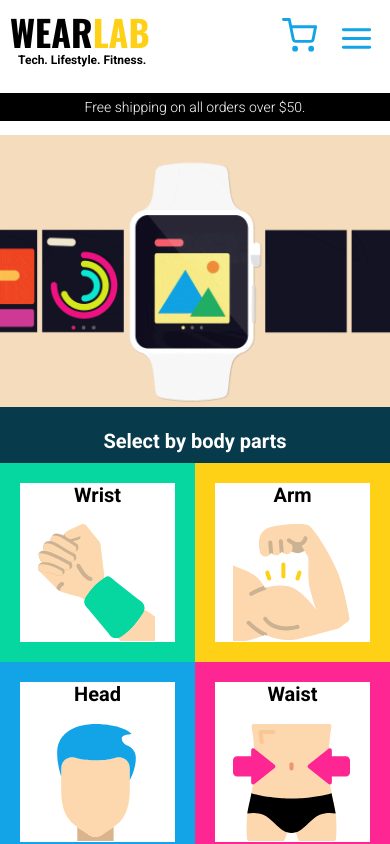
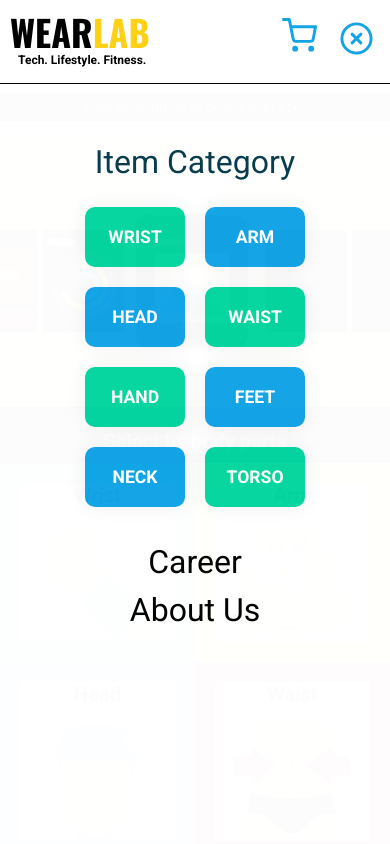
Before and after one commit to chrisshino/project-GROUP-e-commerce, a React (Create React App) app in the folder client/: page / in a window 390 px wide. Both pictures are taken after a click on the button 356 px from the left and 31 px from the top of the page. Shown: the top 844 px of the page. Built offline with nearby package versions, Linux system fonts and the light colour scheme.

Commit message:
hamburger menu is completed

```diff
--- a/client/package.json
+++ b/client/package.json
@@ -14,6 +14,7 @@
     "react-router": "^5.2.0",
     "react-router-dom": "^5.2.0",
     "react-scripts": "^3.4.4",
+    "react-spring": "^8.0.27",
     "redux": "^4.0.5",
     "styled-components": "^5.2.1"
   },
--- a/client/src/components/App.js
+++ b/client/src/components/App.js
@@ -1,17 +1,22 @@
 import React, { useState, useEffect } from "react";
 import { BrowserRouter as Router, Switch, Route } from "react-router-dom";
+import { useSelector } from "react-redux";
+import { getStoreState } from "../reducers/hamburger-reducer";
 import LandingPage from "../pages/LandingPage";
 import Error from "../pages/404";
 import Header from "./Header";
 import Footer from "./Footer";
 
+
 import GlobalStyles from "./GlobalStyles";
+const hideOverflow = { height: "100vh", overflow: "hidden" };
 
 function App() {
-
+    const state = useSelector(getStoreState).hamburgerReducer.hamburgerStatus;
 
     return (
         <>
+            <div style={state === true ? hideOverflow : null}>
                 <GlobalStyles />
                 <Router>
                     <Header />
@@ -25,6 +30,7 @@ function App() {
                     </Switch>
                     <Footer />
                 </Router>
+            </div>
         </>
     );
 }
--- /dev/null
+++ b/client/src/components/Hamburger.js
@@ -0,0 +1,95 @@
+import React from "react";
+import styled from "styled-components";
+import { themeVars } from "./GlobalStyles";
+import { useHistory } from "react-router-dom";
+import { toggleHamburger } from "../actions";
+import { useDispatch } from "react-redux";
+
+
+const hamburgerStyle = {
+    backgroundColor: `${themeVars.white}`,
+    opacity: "0.99",
+    color: `${themeVars.blue}`,
+    width: "100%",
+    height: "100vh",
+    marginTop: "1rem",
+    borderTop: "1px solid black",
+    paddingTop: "15%",
+    display: "flex",
+    flexDirection: "column",
+    justifyContent: "top",
+    alignItems: "center",
+    fontSize: "2rem",
+};
+
+const innerDivStyle = {
+    // fontSize: "1rem",
+    color: "black",
+    marginTop: "10px",
+};
+
+const bodyPartWrapper = {
+    padding: "1rem",
+    display: "flex",
+    flexWrap: "wrap",
+    justifyContent: "center",
+    width: "80%",
+};
+
+const BodyPartDiv = styled.button`
+    display: flex;
+    justify-content: center;
+    font-size: 1.1rem;
+    width: 100px;
+    background: ${themeVars.blue};
+    margin: 10px;
+    padding: 20px 40px;
+    font-weight: bold;
+    text-transform: uppercase;
+    transition: 0.5s;
+    color: white;
+    box-shadow: 0 0 20px #eee;
+    border-radius: 10px;
+    border: none;
+    outline: none;
+    &:active {
+        transform: scale(1.1);
+    }
+`;
+
+const Hamburger = () => {
+    const dispatch = useDispatch();
+    let history = useHistory();
+    const handleAbout = () => {
+        dispatch(toggleHamburger(false));
+        history.push("/");
+    };
+    const handleCareer = () => {
+      dispatch(toggleHamburger(false));
+      history.push("/");
+  };
+
+    return (
+        <div style={hamburgerStyle}>
+            <div style={{ color: `${themeVars.midnightGreen}`  }}>Item Category</div>
+            <div style={bodyPartWrapper}>
+                <BodyPartDiv style={{backgroundColor:`${themeVars.caribbeanGreen}`}}>Wrist</BodyPartDiv>
+                <BodyPartDiv>Arm</BodyPartDiv>
+                <BodyPartDiv>Head</BodyPartDiv>
+                <BodyPartDiv style={{backgroundColor:`${themeVars.caribbeanGreen}`}}>Waist</BodyPartDiv>
+                <BodyPartDiv style={{backgroundColor:`${themeVars.caribbeanGreen}`}}>Hand</BodyPartDiv>
+                <BodyPartDiv>Feet</BodyPartDiv>
+                <BodyPartDiv>Neck</BodyPartDiv>
+                <BodyPartDiv style={{backgroundColor:`${themeVars.caribbeanGreen}`}}>Torso</BodyPartDiv>
+            </div>
+
+            <div style={innerDivStyle} onClick={handleAbout}>
+                Career
+            </div>
+
+            <div style={innerDivStyle} onClick={handleCareer}>About Us</div>
+        </div>
+    );
+};
+
+export default Hamburger;
--- a/client/src/components/Header.js
+++ b/client/src/components/Header.js
@@ -1,16 +1,23 @@
-import React from 'react'
-import styled from 'styled-components';
+import React from "react";
+import styled from "styled-components";
+import { getStoreState } from "../reducers/hamburger-reducer";
 import { themeVars } from "./GlobalStyles";
-
-import { FiMenu, FiShoppingCart } from 'react-icons/fi';
-
-import { LogoBlack } from './Logo';
+import { toggleHamburger } from "../actions";
+import { useDispatch } from "react-redux";
+import { useTransition, animated } from "react-spring";
+import { useSelector } from "react-redux";
+import { FiMenu, FiShoppingCart, FiXCircle } from "react-icons/fi";
+import { useHistory } from "react-router-dom";
+import Hamburger from "./Hamburger";
+import { LogoBlack } from "./Logo";
 
 const Wrapper = styled.div`
     width: 100%;
     height: 93px;
     display: flex;
     flex-direction: column;
+    position: relative;
+    z-index: 1;
 `;
 
 const HeaderBtn = styled.button`
@@ -31,41 +38,70 @@ const Catchline = styled.div`
 `;
 
 const firstRowStyle = {
-  display: 'flex',
-  justifyContent: 'space-between',
-  alignItems: 'center',
-  position: 'relative',
-  top: '5px',
-  marginLeft: '10px'
-}
+    display: "flex",
+    justifyContent: "space-between",
+    alignItems: "center",
+    position: "relative",
+    top: "5px",
+    marginLeft: "10px",
+};
 
 const cartStyle = {
-  fontSize: '35px',
+    fontSize: "35px",
     color: `${themeVars.blue}`,
-  position: 'relative',
-  top: '5px'
+    position: "relative",
+    top: "5px",
 };
 
 const menuStyle = {
-  fontSize: '35px',
+    fontSize: "35px",
     color: `${themeVars.blue}`,
-  position: 'relative',
-  top: '8px'
-}
+    position: "relative",
+    top: "8px",
+};
 
 const Header = () => {
+    let history = useHistory();
+    const handleClick = () => {
+        history.push("/");
+    };
+
+    const dispatch = useDispatch();
+    const state = useSelector(getStoreState).hamburgerReducer.hamburgerStatus;
+
+    const transitions = useTransition(state, null, {
+        from: { opacity: 0 },
+        enter: { opacity: 1 },
+        leave: { opacity: 0 },
+    });
+
     return (
         <Wrapper>
             <div style={firstRowStyle}>
-        <LogoBlack />
+                <LogoBlack onClick={handleClick} />
                 <div>
-          <HeaderBtn><FiShoppingCart style={cartStyle}/></HeaderBtn>
-          <HeaderBtn><FiMenu style={menuStyle}/></HeaderBtn>
+                    <HeaderBtn>
+                        <FiShoppingCart style={cartStyle} />
+                    </HeaderBtn>
+                    <HeaderBtn onClick={() => dispatch(toggleHamburger())}>
+                        {state == false ? (
+                            <FiMenu style={menuStyle} />
+                        ) : (
+                            <FiXCircle style={menuStyle} />
+                        )}
+                    </HeaderBtn>
                 </div>
             </div>
             <Catchline>Tech. Lifestyle. Fitness.</Catchline>
+            {transitions.map(({ item, key, props }) =>
+                item ? (
+                    <animated.div style={props}><Hamburger/></animated.div>
+                ) : (
+                    <animated.div style={props}></animated.div>
+                )
+            )}
         </Wrapper>
     );
-}
+};
 
-export default Header
+export default Header;
--- a/client/src/pages/LandingPage.js
+++ b/client/src/pages/LandingPage.js
@@ -1,5 +1,4 @@
 import React from "react";
-
 import Hero from "../components/Hero";
 import StoreComponent from "../components/StoreComponent";
 
--- a/client/src/reducers/hamburger-reducer.js
+++ b/client/src/reducers/hamburger-reducer.js
@@ -1,18 +1,21 @@
 const initialState = {
-  hamburgerStatus: 'closed',
+    hamburgerStatus: false,
+};
 
-}
-
-export default function hamburgerReducer(state=initialState, action) {
-  switch(action.type) {
-    case 'TOGGLE_HAMBURGER': {
+export default function hamburgerReducer(state = initialState, action) {
+    switch (action.type) {
+        case "TOGGLE_HAMBURGER": {
             return {
                 ...state,
-        hamburgerStatus: !state.hamburgerStatus
-      }
+                hamburgerStatus: !state.hamburgerStatus,
+            };
         }
         default: {
             return state;
         }
     }
 }
+
+export const getStoreState = (state) => {
+    return state;
+};
```
Also changed, not shown: client/src/actions.js (line endings or trailing spaces), client/src/store.js (line endings or trailing spaces), 1 other file (tests, documents, lock files or other folders). Lines whose indentation alone changed are shown as unchanged.
